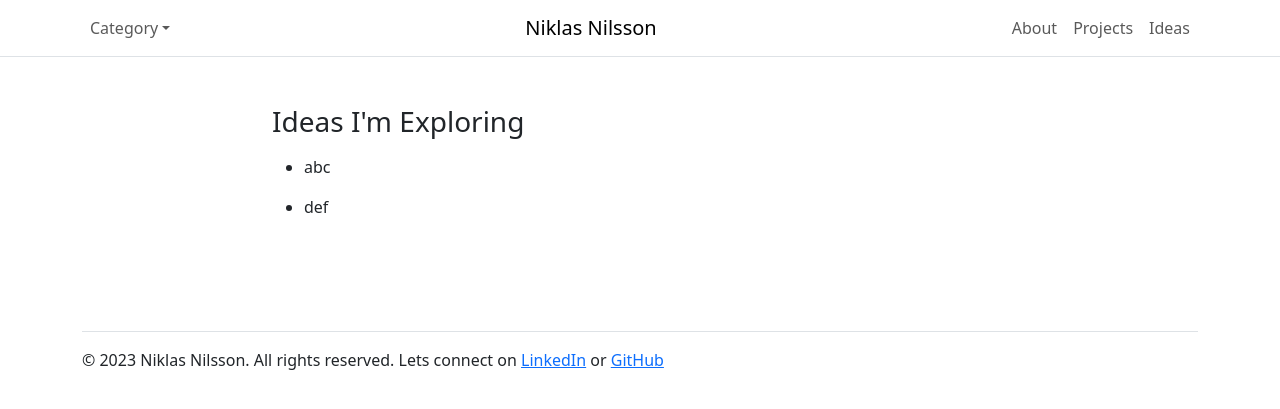
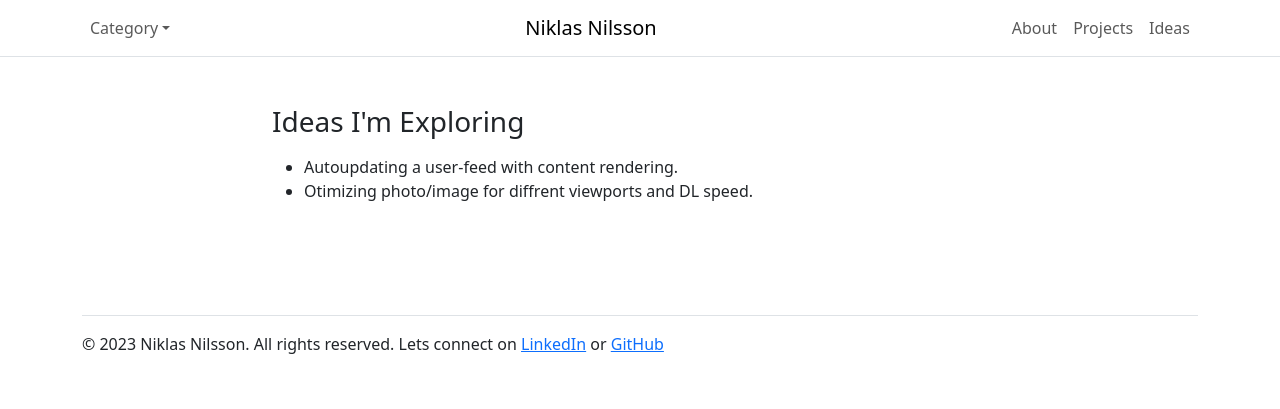
Before and after one commit to niklasnson/0x68k.github.io, a Jekyll site: the page built from ideas.markdown, in a window 1280 px wide. Shown: the top 409 px of the page. Built offline with Jekyll 4.4.1, drawn with Linux system fonts in a browser that asks for light colours.

Commit message:
Fixing ideas

```diff
--- a/ideas.markdown
+++ b/ideas.markdown
@@ -4,6 +4,5 @@ title: Ideas I'm Exploring
 permalink: /ideas
 ---
 
-* abc
-
-* def
+* Autoupdating a user-feed with content rendering.
+* Otimizing photo/image for diffrent viewports and DL speed.
```
